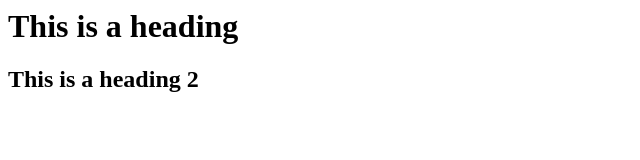
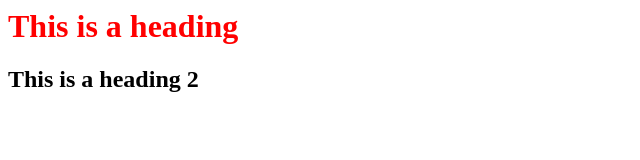
Before and after one commit to hinn254/github-tutorial, a plain HTML site: page index.html in a window 1280 px wide. Shown: the whole page, without its empty margins (0-640 px from the left). Drawn offline with Linux system fonts and the light colour scheme.

Commit message:
changed index.html and mystyle.css

```diff
--- a/index.html
+++ b/index.html
@@ -1,4 +1,5 @@
 <html>
+    <link rel="stylesheet" href="mystyle.css">
 
 <h1>This is a heading</h1>
 <h2>This is a heading 2</h2>
--- a/mystyle.css
+++ b/mystyle.css
@@ -0,0 +1,3 @@
+h1{
+    color: red;
+}
```
